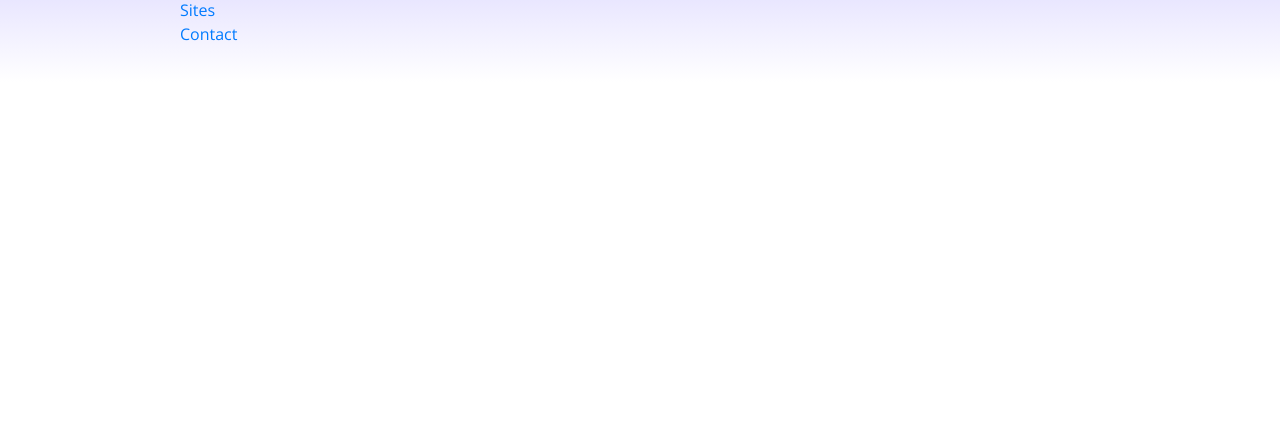
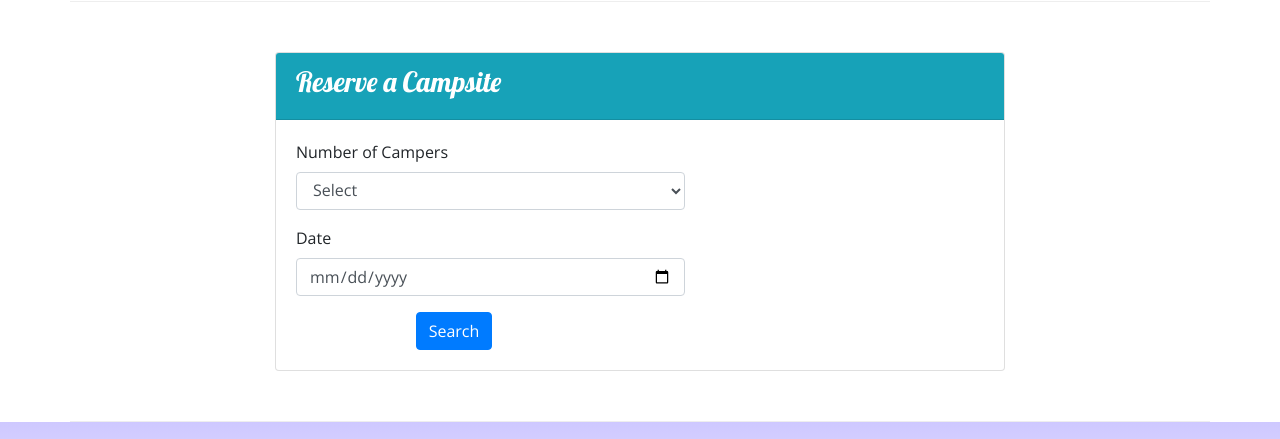
Before and after one commit to chriscyber/Campsite, a website: page index.html in a window 1280 px wide. Shown: the part 1151-1590 px from the top of the page. Before the commit the page ends 1233 px from the top, so only its background shows below. Drawn offline with nearby package versions, Linux system fonts and the light colour scheme.

Commit message:
Week 2 assignment: reserve campsite features

```diff
--- a/index.html
+++ b/index.html
@@ -29,6 +29,9 @@
                         <h1>NuCamp</h1>
                         <h2>a better way to camp</h2>
                     </div>
+                    <div class="col-md-4 col-xl-2 mt-4">
+                        <a class="btn btn-info btn-lg text-nowrap" href="#reserveForm" role="button">Reserve Campsite</a>
+                    </div>
                 </div>
             </div>
     </header>
@@ -36,7 +39,6 @@
     <nav class="navbar navbar-expand-sm navbar-dark sticky-top">
         <div class="container">
             <a class="navbar-brand" href="#"><img src="img/logo.png" height="30" width="30" /></a>
-            <button class="navbar-toggler" type="button" data-toggle="collapse" data-target="#nucampNavbar">
             <button class="navbar-toggler ml-auto" type="button" data-toggle="collapse" data-target="#nucampNavbar">
                 <span class="navbar-toggler-icon"></span>
             </button>
@@ -66,15 +68,20 @@
                     </div>
                 </div>
             </div>
-            </div>
         </div>
+
         <div class="row row-content align-items-center">
             <div class="col-sm4 col-md-3">
                 <h2>Featured Campsites</h2>
             </div>
             <div class="col">
-                <h3>React Lake Campground</h3>
-                <p class="d-none d-sm-block">Nestled in the foothills of the Chrome Mountains, this campground on the shores of the pristine React Lake is a favorite for fly fishers.</p>
+                <div class="media">
+                    <img class="d-flex ml-3 img-thumbnail order-2" src="img/react-lake-thumb.jpg" alt="React Lake Campground" />
+                    <div class="media-body align-self-center" >
+                        <h3>React Lake Campground</h3>
+                        <p class="d-none d-sm-block">Nestled in the foothills of the Chrome Mountains, this campground on the shores of the pristine React Lake is a favorite for fly fishers.</p>
+                    </div>
+                </div>
             </div>
         </div>
         <div class="row row-content align-items-center">
@@ -90,6 +97,46 @@
                     </div>
                 </div>
             </div>
+        </div>
+
+        <div class="row row-content">
+            <div class="col-sm-8 mx-auto" >
+                <div class="card bg-color=teal">
+                    <div class="card-header bg-info text-white">
+                        <h3>Reserve a Campsite</h3>
+                    </div>
+                        <div class="card-body">
+                            <form id="reserveForm">
+                                <div class="row form-group">
+                                    <label for="numCampers" class="col-sm-7" class="col-form-label">Number of Campers</label>
+                                    <div class="col-sm-7">
+                                        <select name="numCampers" id="numCampers" class="form-control">
+                                            <option value="select">Select</option>
+                                            <option value="1">1</option>
+                                            <option value="2">2</option>
+                                            <option value="3">3</option>
+                                            <option value="4">4</option>
+                                            <option value="5">5</option>
+                                            <option value="6">6</option>
+                                        </select>
+                                    </div>
+                                </div>
+                                <div class="row form-group">
+                                    <label class="col-sm-7" for="date" class="form-label">Date</label>
+                                    <div class="col-sm-7">
+                                        <input type="date" id="date" placeholder="Date" class="form-control">
+                                    </div>
+                                </div>
+                                <div class="row">
+                                    <div class="offset-md-2 col-md-10">
+                                        <button type="submit" class="btn btn-primary" >Search</button>
+                                    </div>
+                                </div>
+                            </form>
+                        </div>
+                </div>
+            </div>
+
         </div>
     </div>
 
```
Also changed, not shown: 1 other file.
